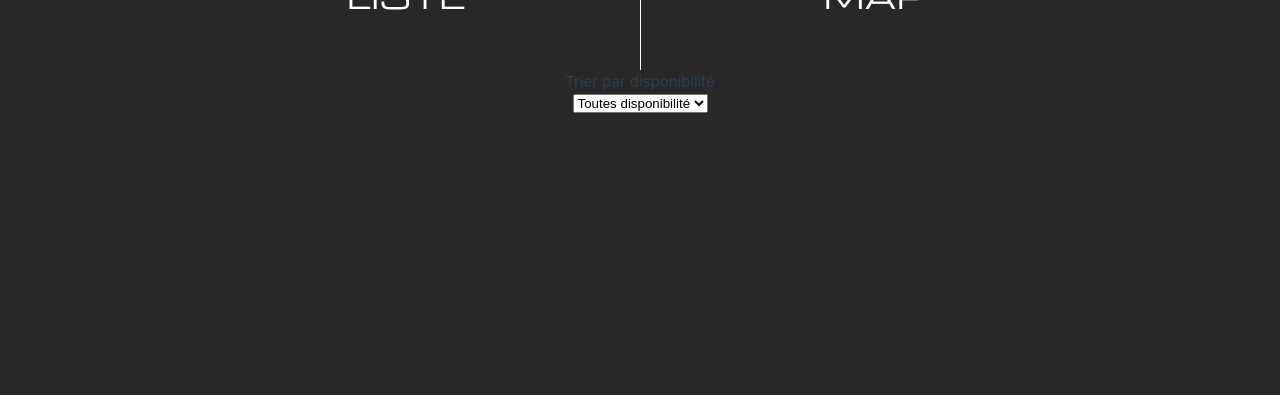
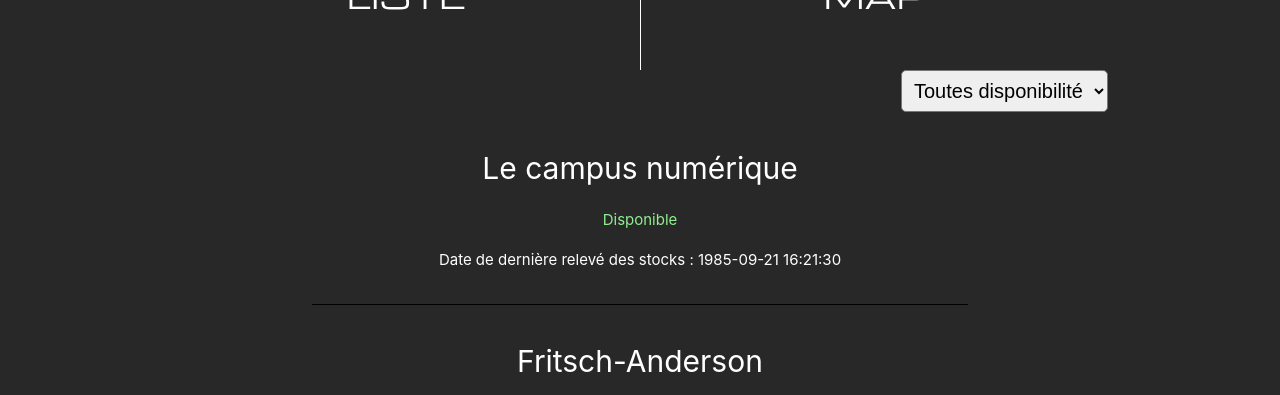
Before and after one commit to ThomasVDCSTL/Spirushop_vue, a Vue app: page / in a window 1280 px wide. Shown: the part 405-800 px from the top of the page. Built offline with nearby package versions, Linux system fonts and the light colour scheme; a web font is replaced by a local one.

Commit message:
tri qui marche
Co-authored-by: Maxou305 <maxime.chazard@le-campus-numerique.fr>
Co-authored-by: ThomasVDCSTL <thomas.vandecasteele@le-campus-numerique.fr>

```diff
--- a/src/cmavue/displayListVue.vue
+++ b/src/cmavue/displayListVue.vue
@@ -3,18 +3,17 @@ import supplierCard from "./supplierCard.vue"
 import {supplierList} from "@/data.js";
 import {ref} from "vue";
 
-const filtre = ref("1")
+const filtre = ref("3")
 
 </script>
 
 <template>
 
   <div class="List">
-    <label for="select-tri">Trier par disponibilité</label>
-    <select id="select-tri">
-      <option value="">Toutes disponibilité</option>
-      <option value="1">Disponible</option>
-      <option value="0">Indisponible</option>
+    <select id="select-tri" v-model="filtre">
+      <option value="3">Toutes disponibilité</option>
+      <option value="0">Disponible</option>
+      <option value="1">Indisponible</option>
     </select>
     <supplierCard v-for="(supplier, ind) in supplierList" :key=ind :infos=supplier :filtre="filtre"></supplierCard>
   </div>
@@ -27,4 +26,16 @@ const filtre = ref("1")
   align-items: center;
   height: 500px;
 }
+select{
+  align-self: flex-end;
+  padding: .5rem;
+  font-size: 20px;
+  border-radius: 5px;
+}
+option:nth-child(2){
+  color: forestgreen;
+}
+option:nth-child(3){
+  color: red;
+}
 </style>
--- a/src/cmavue/supplierCard.vue
+++ b/src/cmavue/supplierCard.vue
@@ -18,7 +18,7 @@ const suppLastRefresh = ref(props.infos.checkedAt)
 </script>
 
 <template>
-  <div v-show="suppAvailable === props.filtre">
+  <div v-show="suppAvailable != props.filtre">
     <h2>{{ suppName }}</h2>
     <p :style="{color:  suppAvailable === 1 ? 'lightgreen': 'red'}">{{ suppAvailable === 1 ? 'Disponible': 'Indisponible'}}</p>
     <p>Date de dernière relevé des stocks : {{ suppLastRefresh }}</p>
```
